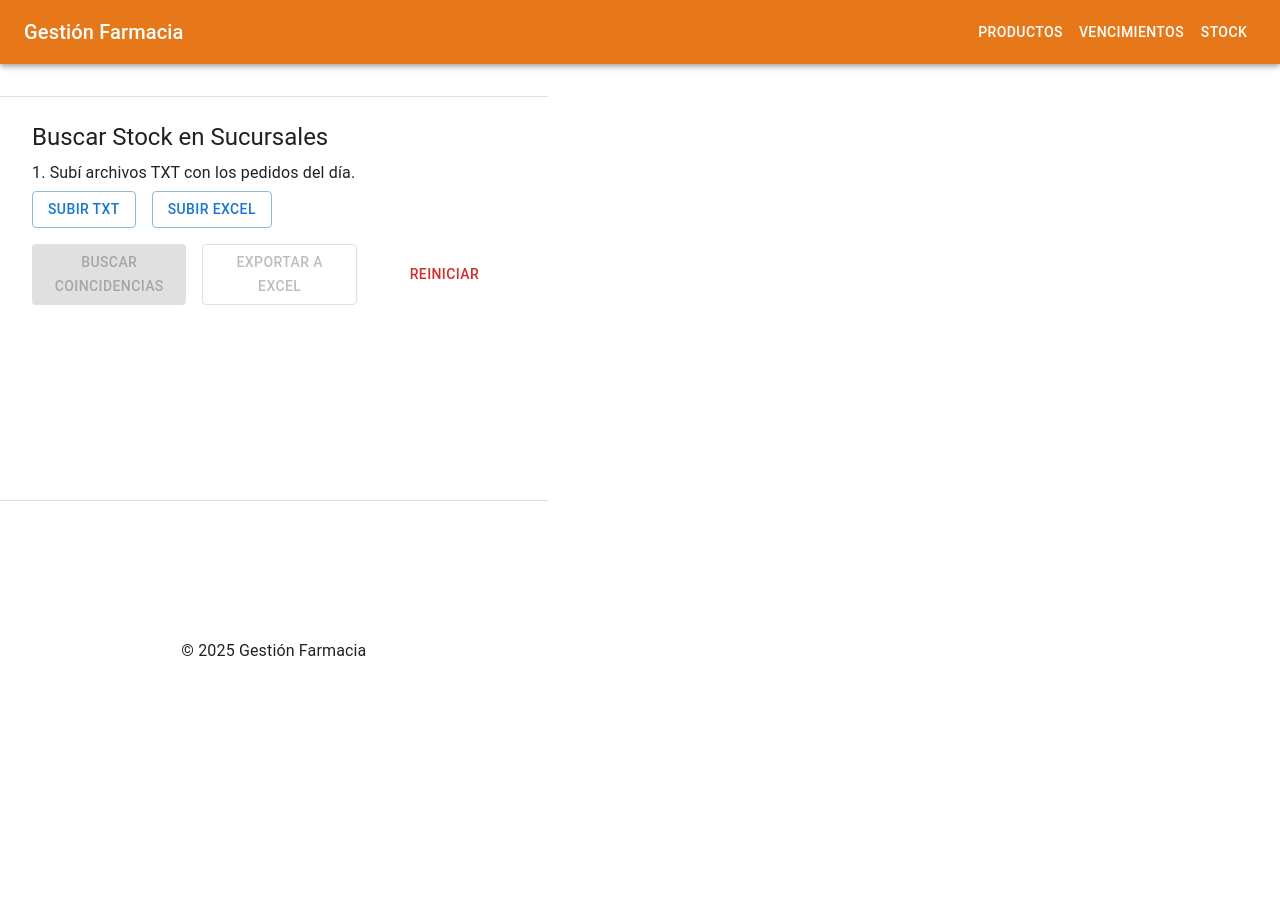
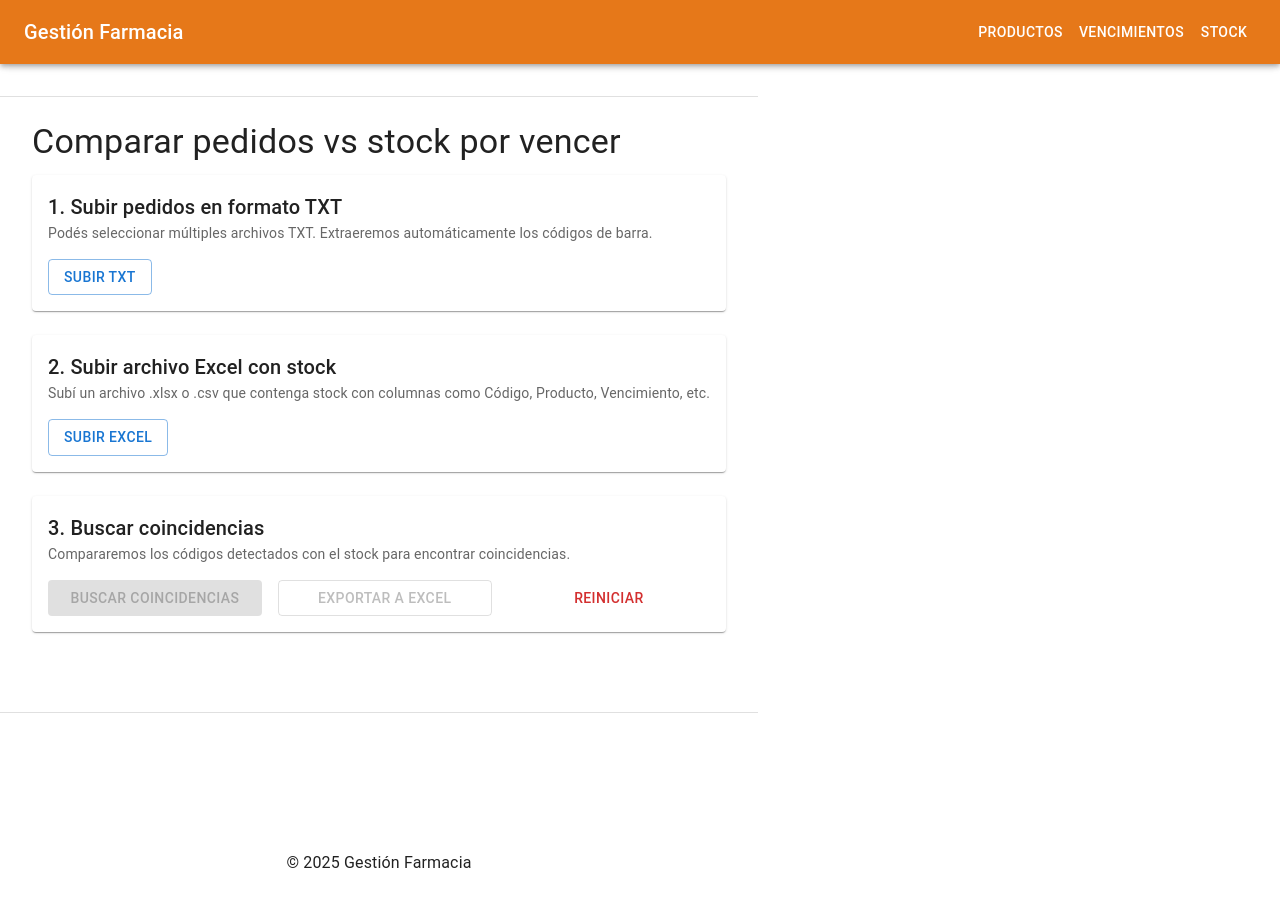
Before and after one commit to Fedeprenollio/gestionVencimientos, a React (Vite) app in the folder front/gestorVencimientos/: page /stock-search in a window 1280 px wide. Shown: the top 906 px of the page. Before the commit the page ends 800 px from the top, so only its background shows below. Built offline with nearby package versions, Linux system fonts and the light colour scheme; some icons are missing.

Commit message:
mejoramos la apariencia

```diff
--- a/front/gestorVencimientos/src/pages/SearchStockPage.jsx
+++ b/front/gestorVencimientos/src/pages/SearchStockPage.jsx
@@ -183,6 +183,7 @@ import {
   Grid,
   Paper,
   Stack,
+  Divider,
 } from "@mui/material";
 import * as XLSX from "xlsx";
 
@@ -196,7 +197,6 @@ export default function SearchStockPage() {
   const handleTxtUpload = (event) => {
     const files = event.target.files;
     setTxtFiles(Array.from(files).map((f) => f.name));
-
     const allCodigos = [];
 
     const readAllTxts = Array.from(files).map((file) =>
@@ -235,7 +235,7 @@ export default function SearchStockPage() {
 
   const cruzarDatos = () => {
     if (!pedidoCodigos.length || !stockPorVencer.length) {
-      alert("Primero subí los archivos TXT y Excel.");
+      alert("Subí primero los archivos TXT y Excel.");
       return;
     }
 
@@ -268,17 +268,19 @@ export default function SearchStockPage() {
 
   return (
     <Box sx={{ px: 2, py: 3, maxWidth: 1000, mx: "auto" }}>
-      <Typography variant="h5" gutterBottom>
-        Buscar Stock en Sucursales
+      <Typography variant="h4" gutterBottom>
+        Comparar pedidos vs stock por vencer
       </Typography>
 
-      <Typography variant="body1" gutterBottom>
-        1. Subí archivos TXT con los pedidos del día.
+      {/* Paso 1 */}
+      <Paper sx={{ p: 2, mb: 3 }}>
+        <Typography variant="h6">1. Subir pedidos en formato TXT</Typography>
+        <Typography variant="body2" color="text.secondary" mb={2}>
+          Podés seleccionar múltiples archivos TXT. Extraeremos automáticamente
+          los códigos de barra.
         </Typography>
 
-      <Grid container spacing={2} sx={{ mb: 2 }}>
-        <Grid item xs={12} sm={6}>
-          <Button variant="outlined" component="label" fullWidth>
+        <Button variant="outlined" component="label">
           Subir TXT
           <input
             type="file"
@@ -288,9 +290,71 @@ export default function SearchStockPage() {
             onChange={handleTxtUpload}
           />
         </Button>
-        </Grid>
-        <Grid item xs={12} sm={6}>
-          <Button variant="outlined" component="label" fullWidth>
+
+      {txtFiles.length > 0 && (
+  <Box mb={3}>
+    {/* Archivos cargados */}
+    <Paper variant="outlined" sx={{ p: 2, mb: 2 }}>
+      <Typography variant="subtitle1" gutterBottom color="primary">
+        ✅ Archivos TXT cargados
+      </Typography>
+      <Stack direction="row" spacing={1} flexWrap="wrap">
+        {txtFiles.map((name, idx) => (
+          <Chip
+            key={idx}
+            label={name}
+            variant="filled"
+            color="info"
+            sx={{ fontWeight: 500 }}
+          />
+        ))}
+      </Stack>
+    </Paper>
+
+    {/* Códigos detectados */}
+    <Paper variant="outlined" sx={{ p: 2 }}>
+      <Typography variant="subtitle1" gutterBottom color="secondary">
+        🧾 Códigos detectados automáticamente ({pedidoCodigos.length})
+      </Typography>
+      <Stack direction="row" spacing={1} flexWrap="wrap">
+        {pedidoCodigos.map((code, i) => (
+          <Chip
+            key={i}
+            label={code}
+            variant="outlined"
+            color="default"
+            size="small"
+            sx={{ fontFamily: "monospace" }}
+          />
+        ))}
+      </Stack>
+    </Paper>
+  </Box>
+)}
+
+        {/* {pedidoCodigos.length > 0 && (
+          <Box mt={2}>
+            <Typography variant="subtitle2">
+              Códigos detectados ({pedidoCodigos.length}):
+            </Typography>
+            <Stack direction="row" flexWrap="wrap" gap={1} mt={1}>
+              {pedidoCodigos.map((code, i) => (
+                <Chip key={i} label={code} size="small" />
+              ))}
+            </Stack>
+          </Box>
+        )} */}
+      </Paper>
+
+      {/* Paso 2 */}
+      <Paper sx={{ p: 2, mb: 3 }}>
+        <Typography variant="h6">2. Subir archivo Excel con stock</Typography>
+        <Typography variant="body2" color="text.secondary" mb={2}>
+          Subí un archivo .xlsx o .csv que contenga stock con columnas como
+          Código, Producto, Vencimiento, etc.
+        </Typography>
+
+        <Button variant="outlined" component="label">
           Subir Excel
           <input
             type="file"
@@ -299,36 +363,23 @@ export default function SearchStockPage() {
             onChange={handleExcelUpload}
           />
         </Button>
-        </Grid>
-      </Grid>
-
-      {txtFiles.length > 0 && (
-        <Box mb={2}>
-          <Typography variant="subtitle2">Archivos TXT cargados:</Typography>
-          <Box sx={{ display: "flex", flexWrap: "wrap", gap: 1, mt: 1 }}>
-            {txtFiles.map((name, idx) => (
-              <Chip key={idx} label={name} />
-            ))}
-          </Box>
-
-          <Typography variant="subtitle2" mt={2}>
-            Códigos detectados:
-          </Typography>
-          <Box sx={{ display: "flex", flexWrap: "wrap", gap: 1, mt: 1 }}>
-            {pedidoCodigos.map((code, i) => (
-              <Chip key={i} label={code} size="small" />
-            ))}
-          </Box>
-        </Box>
-      )}
 
         {excelFile && (
-        <Typography variant="body2" mb={2}>
-          Archivo Excel cargado: <strong>{excelFile}</strong>
+          <Typography variant="body2" mt={2}>
+            Archivo cargado: <strong>{excelFile}</strong>
           </Typography>
         )}
+      </Paper>
 
-      <Stack direction={{ xs: "column", sm: "row" }} spacing={2} sx={{ mt: 2 }}>
+      {/* Paso 3 */}
+      <Paper sx={{ p: 2, mb: 3 }}>
+        <Typography variant="h6">3. Buscar coincidencias</Typography>
+        <Typography variant="body2" color="text.secondary" mb={2}>
+          Compararemos los códigos detectados con el stock para encontrar
+          coincidencias.
+        </Typography>
+
+        <Stack direction={{ xs: "column", sm: "row" }} spacing={2}>
           <Button
             variant="contained"
             onClick={cruzarDatos}
@@ -351,11 +402,13 @@ export default function SearchStockPage() {
             Reiniciar
           </Button>
         </Stack>
+      </Paper>
 
+      {/* Paso 4: Resultados */}
       {coincidencias.length > 0 && (
         <Box mt={4}>
           <Typography variant="h6" gutterBottom>
-            Productos pedidos en stock por vencer
+            Resultados encontrados ({coincidencias.length})
           </Typography>
           <Paper sx={{ overflowX: "auto" }}>
             <Table size="small">
```
Lines whose indentation alone changed are shown as unchanged.
